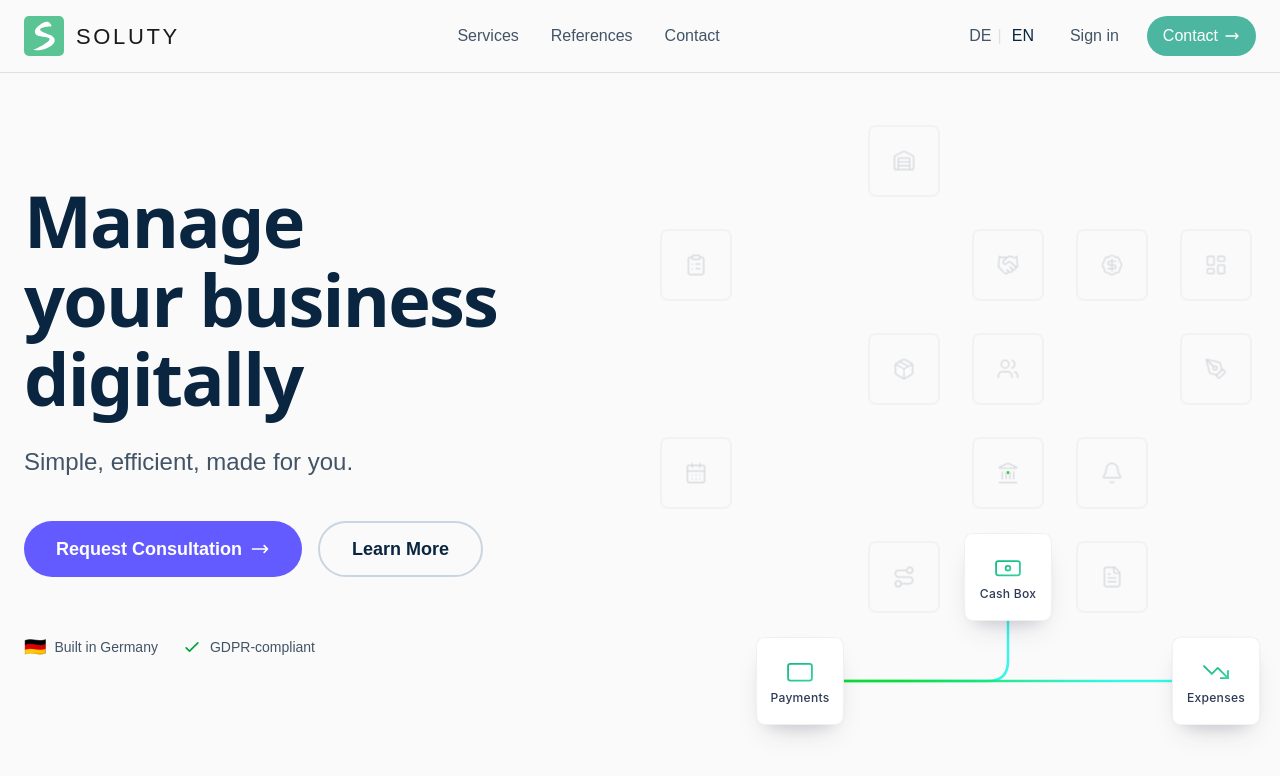
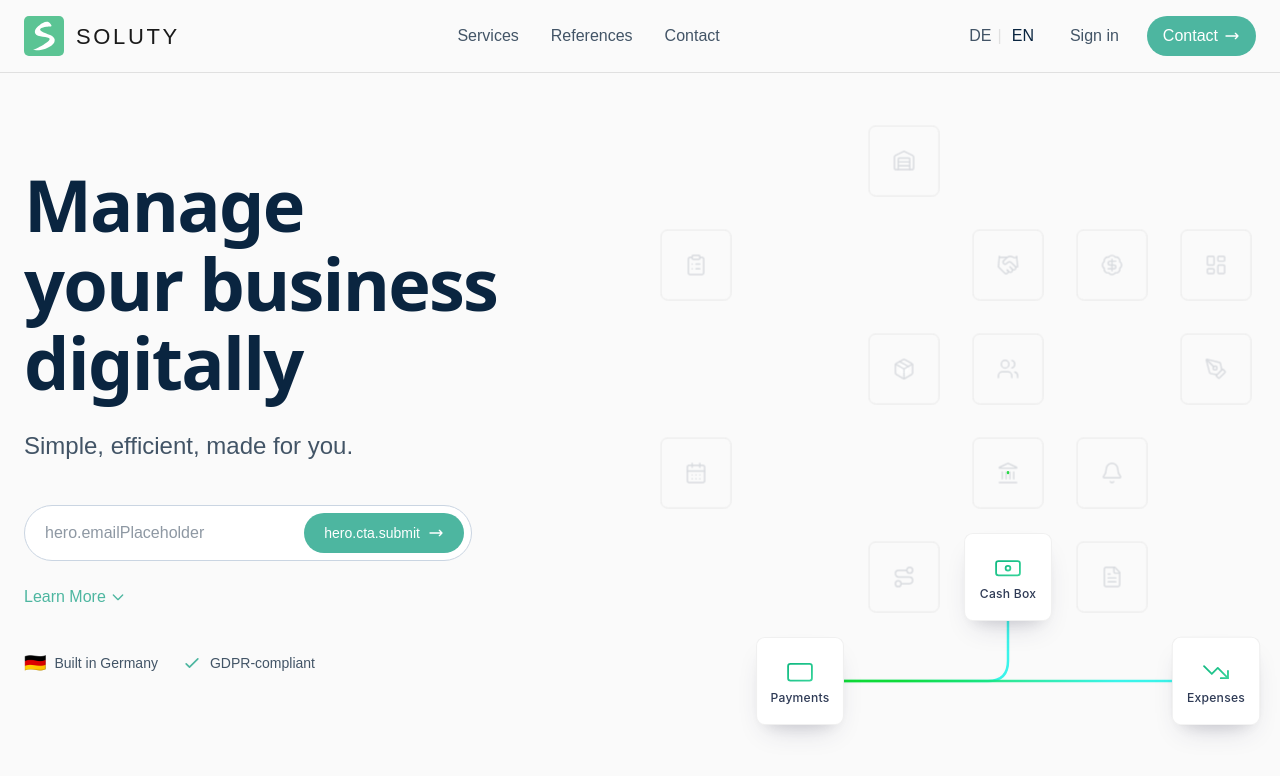
Before and after one commit to zaferkucuk/soluty-website, a Next.js app: page /en in a window 1280 px wide. Shown: the top 776 px of the page. Built offline with nearby package versions, Linux system fonts and the light colour scheme.

Commit message:
feat(hero): replace CTA button with email input, use Soluty brand colors

```diff
--- a/app/[locale]/page.tsx
+++ b/app/[locale]/page.tsx
@@ -32,35 +32,64 @@ export default function HomePage() {
               {t("subheadline")}
             </p>
 
-            {/* CTA Buttons */}
+            {/* Email Input + CTA */}
             <div className="flex flex-col gap-4 sm:flex-row mt-4">
-              <a
-                className="inline-flex h-14 items-center justify-center gap-2 rounded-full px-8 text-white font-semibold text-lg transition-all hover:opacity-90"
-                style={{ backgroundColor: '#635bff' }}
-                href="#contact"
+              {/* Email Input */}
+              <div className="relative flex-1 max-w-md">
+                <input
+                  type="email"
+                  placeholder={t("emailPlaceholder")}
+                  className="
+                    w-full h-14 px-5 pr-36
+                    text-base text-[#0a2540]
+                    bg-white
+                    border border-slate-300
+                    rounded-full
+                    placeholder:text-[#425466]/60
+                    focus:outline-none focus:ring-2 focus:ring-[#4DB6A0] focus:border-transparent
+                    transition-all duration-200
+                  "
+                />
+                {/* Submit Button inside input */}
+                <button
+                  type="button"
+                  className="
+                    absolute right-2 top-1/2 -translate-y-1/2
+                    inline-flex h-10 items-center justify-center gap-2
+                    rounded-full px-5
+                    text-white font-medium text-sm
+                    bg-[#4DB6A0] hover:bg-[#3da08c]
+                    transition-all duration-200
+                    focus:outline-none focus:ring-2 focus:ring-[#4DB6A0] focus:ring-offset-2
+                  "
                 >
-                {t("cta.primary")}
-                <svg className="w-5 h-5" fill="none" stroke="currentColor" viewBox="0 0 24 24">
+                  {t("cta.submit")}
+                  <svg className="w-4 h-4" fill="none" stroke="currentColor" viewBox="0 0 24 24">
                     <path strokeLinecap="round" strokeLinejoin="round" strokeWidth={2} d="M17 8l4 4m0 0l-4 4m4-4H3" />
                   </svg>
-              </a>
+                </button>
+              </div>
+            </div>
+
+            {/* Secondary Link */}
             <a
-                className="inline-flex h-14 items-center justify-center rounded-full border-2 border-slate-300 px-8 font-semibold text-lg transition-all hover:bg-slate-100"
-                style={{ color: '#0a2540' }}
+              className="inline-flex items-center gap-1 text-[#4DB6A0] hover:text-[#3da08c] font-medium transition-colors"
               href="#services"
             >
               {t("cta.secondary")}
+              <svg className="w-4 h-4" fill="none" stroke="currentColor" viewBox="0 0 24 24">
+                <path strokeLinecap="round" strokeLinejoin="round" strokeWidth={2} d="M19 9l-7 7-7-7" />
+              </svg>
             </a>
-            </div>
 
             {/* Trust Bar */}
-            <div className="mt-8 flex flex-wrap gap-6 text-sm" style={{ color: '#425466' }}>
+            <div className="mt-4 flex flex-wrap gap-6 text-sm" style={{ color: '#425466' }}>
               <span className="flex items-center gap-2">
                 <span className="text-lg">🇩🇪</span>
                 {t("trust.builtInGermany")}
               </span>
               <span className="flex items-center gap-2">
-                <svg className="w-5 h-5 text-green-600" fill="none" stroke="currentColor" viewBox="0 0 24 24">
+                <svg className="w-5 h-5 text-[#4DB6A0]" fill="none" stroke="currentColor" viewBox="0 0 24 24">
                   <path strokeLinecap="round" strokeLinejoin="round" strokeWidth={2} d="M5 13l4 4L19 7" />
                 </svg>
                 {t("trust.gdprCompliant")}
```
Lines whose indentation alone changed are shown as unchanged.
